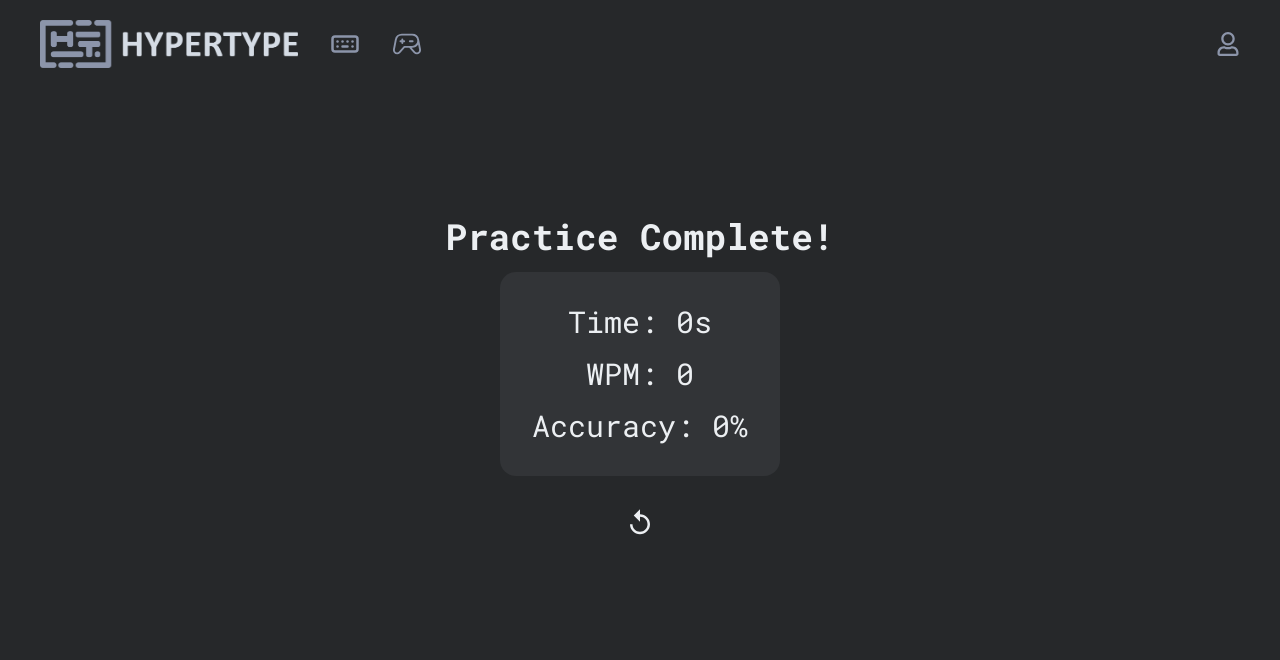
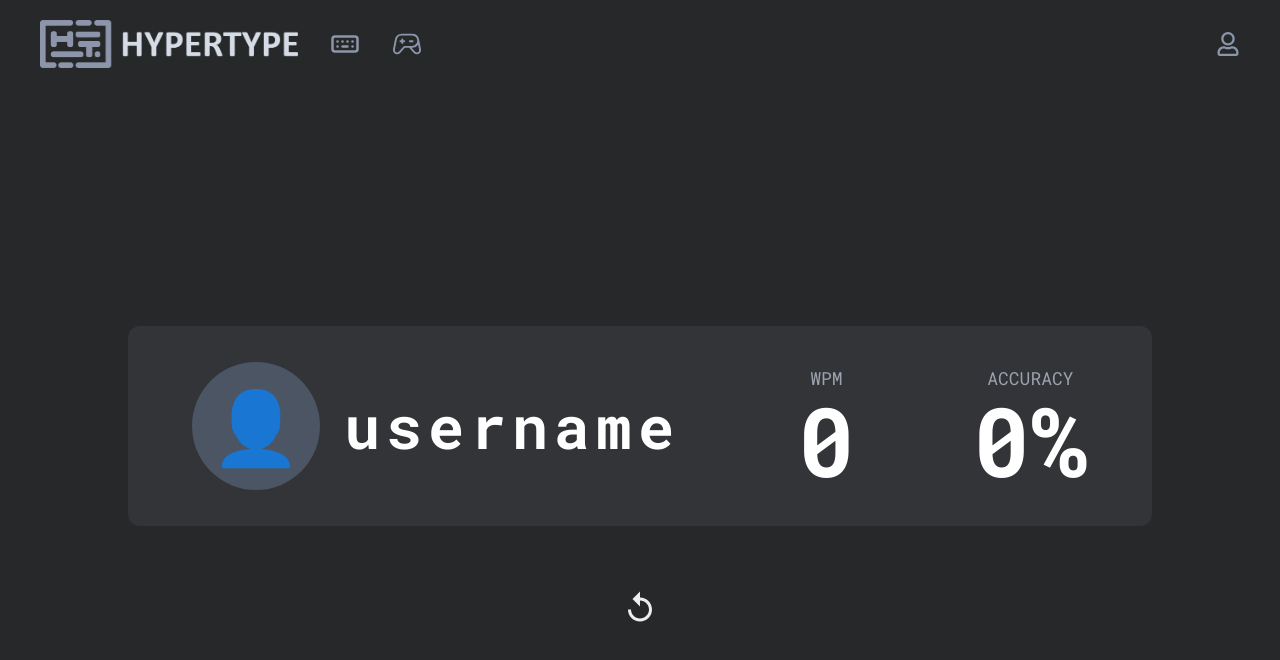
Before and after one commit to Tokkia/hyper-type, a React (Create React App) app in the folder client/: page /typingresults in a window 1280 px wide. Shown: the top 660 px of the page. Built offline with nearby package versions, Linux system fonts and the light colour scheme.

Commit message:
Fixed results page UI

```diff
--- a/client/src/components/PracticeResult.js
+++ b/client/src/components/PracticeResult.js
@@ -2,28 +2,37 @@ import React from 'react';
 import { MdReplay } from "react-icons/md";
 import { useNavigate } from 'react-router-dom';
 
-export default function PracticeResult({ wpm = 0, accuracy = 0, time = 0 }) {
+export default function PracticeResult({ wpm = 0, accuracy = 0 }) {
   const navigate = useNavigate();
 
   const handleRestart = () => {
-    navigate('/typing'); // ✅ This ensures it routes correctly
+    navigate('/typing');
   };
 
   return (
-    <div className="flex flex-col items-center px-5 pt-32">
-      <div className="text-4xl text-accentText font-bold mb-4">Practice Complete!</div>
-
-      <div className="bg-overlay p-8 rounded-2xl text-center space-y-4">
-        <div className="text-3xl text-accentText">Time: {time}s</div>
-        <div className="text-3xl text-accentText">WPM: {wpm}</div>
-        <div className="text-3xl text-accentText">Accuracy: {accuracy}%</div>
+    <div className="relative flex flex-col items-center justify-center min-h-screen bg-background text-white">
+      <div
+        className="bg-overlay flex items-center justify-between px-16 py-10 rounded-xl transform -translate-y-[12%] mx-auto"
+        style={{ width: '80vw', height: '25vh' }}
+      >
+        <div className="flex items-center space-x-6">
+          <div className="w-32 h-32 bg-gray-600 rounded-full flex items-center justify-center text-7xl">
+            <span role="img" aria-label="user">👤</span>
+          </div>
+          <div className="text-6xl font-semibold tracking-widest">username</div>
+        </div>
+        <div className="flex flex-col items-center text-center">
+          <div className="uppercase text-lg text-gray-400">wpm</div>
+          <div className="text-8xl font-bold">{wpm}</div>
+        </div>
+        <div className="flex flex-col items-center text-center">
+          <div className="uppercase text-lg text-gray-400">accuracy</div>
+          <div className="text-8xl font-bold">{accuracy}%</div>
+        </div>
       </div>
 
-      <button
-        onClick={handleRestart}
-        className="mt-6 px-6 py-2 hover:bg-gray-70"
-      >
-        <MdReplay className="items-center font-bold text-accentText text-3xl hover:text-accent" />
+      <button onClick={handleRestart} className="mt-10 text-accentText hover:text-accent">
+        <MdReplay className="text-4xl" />
       </button>
     </div>
   );
```
